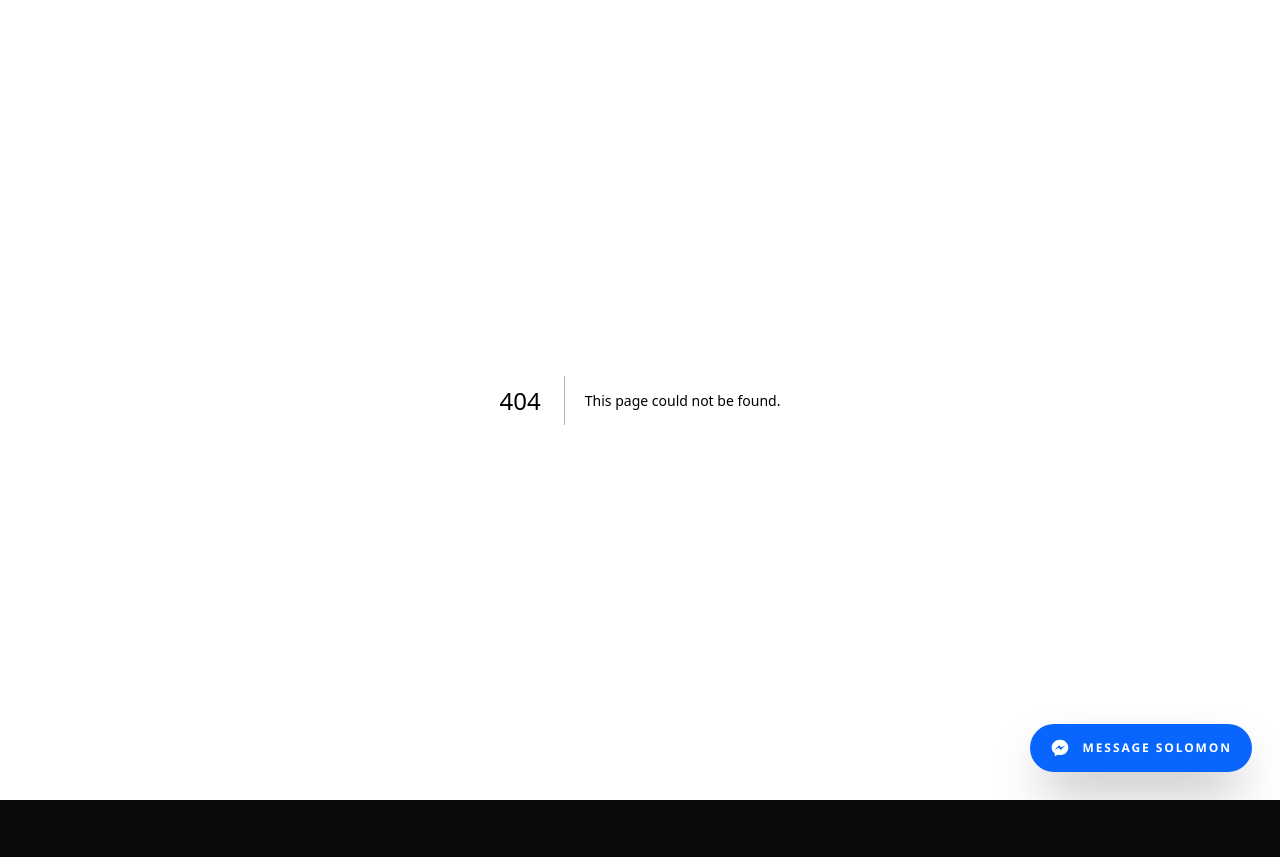
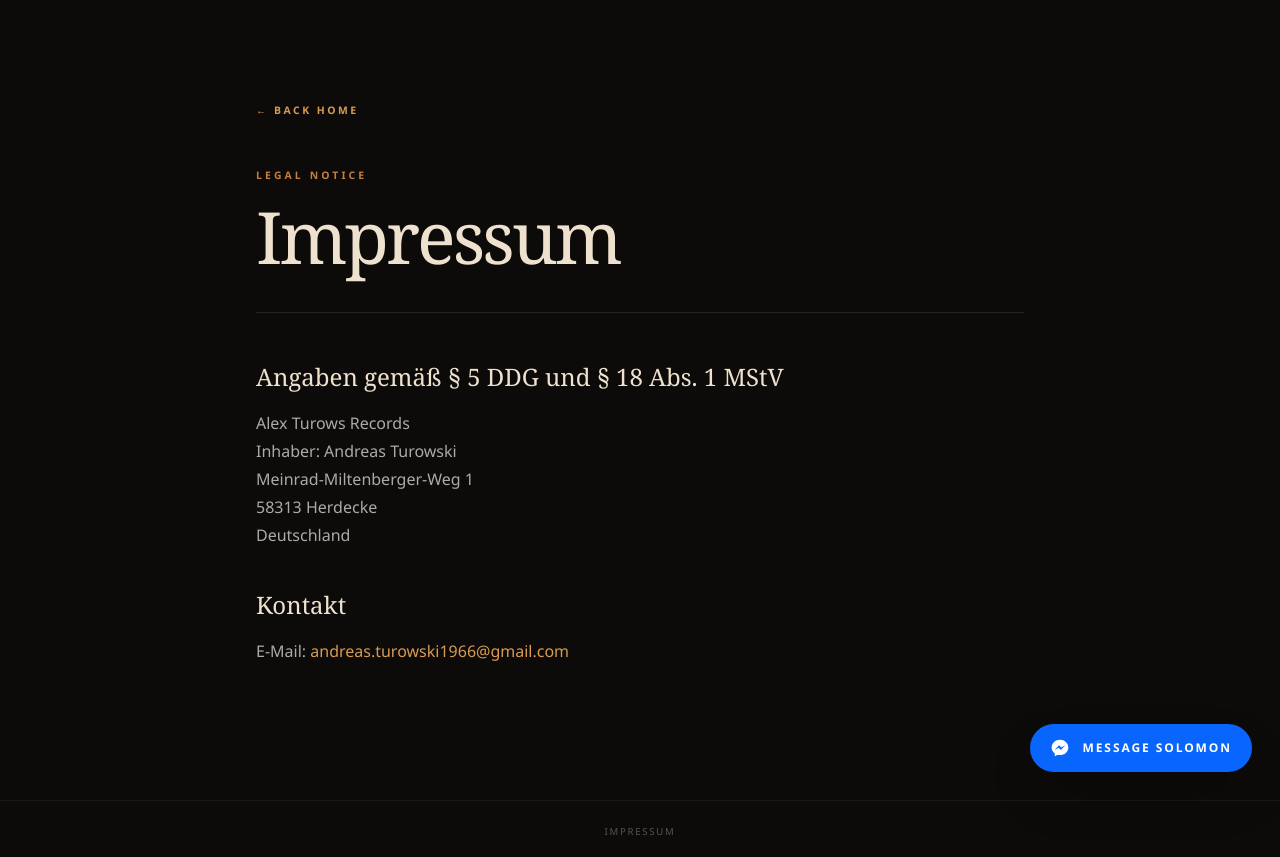
Before and after one commit to andreasturowski1966-gif/solomon-monroe, a Next.js app: page /impressum in a window 1280 px wide. Before the commit this address had no page. Before the commit the page ends 800 px from the top, so only its background shows below. Built offline with nearby package versions, Linux system fonts and the light colour scheme.

Commit message:
Add legal notice page

```diff
--- /dev/null
+++ b/app/impressum/page.tsx
@@ -0,0 +1,66 @@
+import type { Metadata } from "next";
+import Link from "next/link";
+
+export const metadata: Metadata = {
+  title: "Impressum | Solomon Monroe",
+  robots: {
+    index: false,
+    follow: true,
+  },
+};
+
+export default function ImpressumPage() {
+  return (
+    <main className="min-h-screen bg-[#0d0b09] px-5 py-16 text-[#eee1ce] sm:px-8 sm:py-24">
+      <div className="mx-auto max-w-3xl">
+        <Link
+          href="/"
+          className="text-[0.65rem] font-bold uppercase tracking-[0.24em] text-[#d99b52] transition-colors hover:text-[#e7ae6c]"
+        >
+          ← Back home
+        </Link>
+
+        <header className="mt-12 border-b border-white/10 pb-10">
+          <p className="text-[0.65rem] font-bold uppercase tracking-[0.3em] text-[#c47f3d]">
+            Legal notice
+          </p>
+          <h1 className="mt-4 font-serif text-5xl tracking-[-0.04em] sm:text-7xl">
+            Impressum
+          </h1>
+        </header>
+
+        <div className="mt-12 space-y-10 text-sm leading-7 text-white/65 sm:text-base">
+          <section>
+            <h2 className="font-serif text-2xl text-[#eee1ce]">
+              Angaben gemäß § 5 DDG und § 18 Abs. 1 MStV
+            </h2>
+            <address className="mt-4 not-italic">
+              Alex Turows Records
+              <br />
+              Inhaber: Andreas Turowski
+              <br />
+              Meinrad-Miltenberger-Weg 1
+              <br />
+              58313 Herdecke
+              <br />
+              Deutschland
+            </address>
+          </section>
+
+          <section>
+            <h2 className="font-serif text-2xl text-[#eee1ce]">Kontakt</h2>
+            <p className="mt-4">
+              E-Mail:{" "}
+              <a
+                href="mailto:andreas.turowski1966@gmail.com"
+                className="text-[#d99b52] underline decoration-[#d99b52]/35 underline-offset-4 transition-colors hover:text-[#e7ae6c]"
+              >
+                andreas.turowski1966@gmail.com
+              </a>
+            </p>
+          </section>
+        </div>
+      </div>
+    </main>
+  );
+}
--- a/app/layout.tsx
+++ b/app/layout.tsx
@@ -1,4 +1,5 @@
 import type { Metadata } from "next";
+import Link from "next/link";
 import "./globals.css";
 
 export const metadata: Metadata = {
@@ -16,6 +17,14 @@ export default function RootLayout({
     <html lang="en">
       <body>
         {children}
+        <div className="border-t border-white/6 bg-[#0d0b09] px-5 py-4 text-center">
+          <Link
+            href="/impressum"
+            className="text-[0.6rem] uppercase tracking-[0.18em] text-white/30 transition-colors hover:text-white/60"
+          >
+            Impressum
+          </Link>
+        </div>
         <a
           href="https://m.me/SolomonMonroeMusic"
           target="_blank"
```
